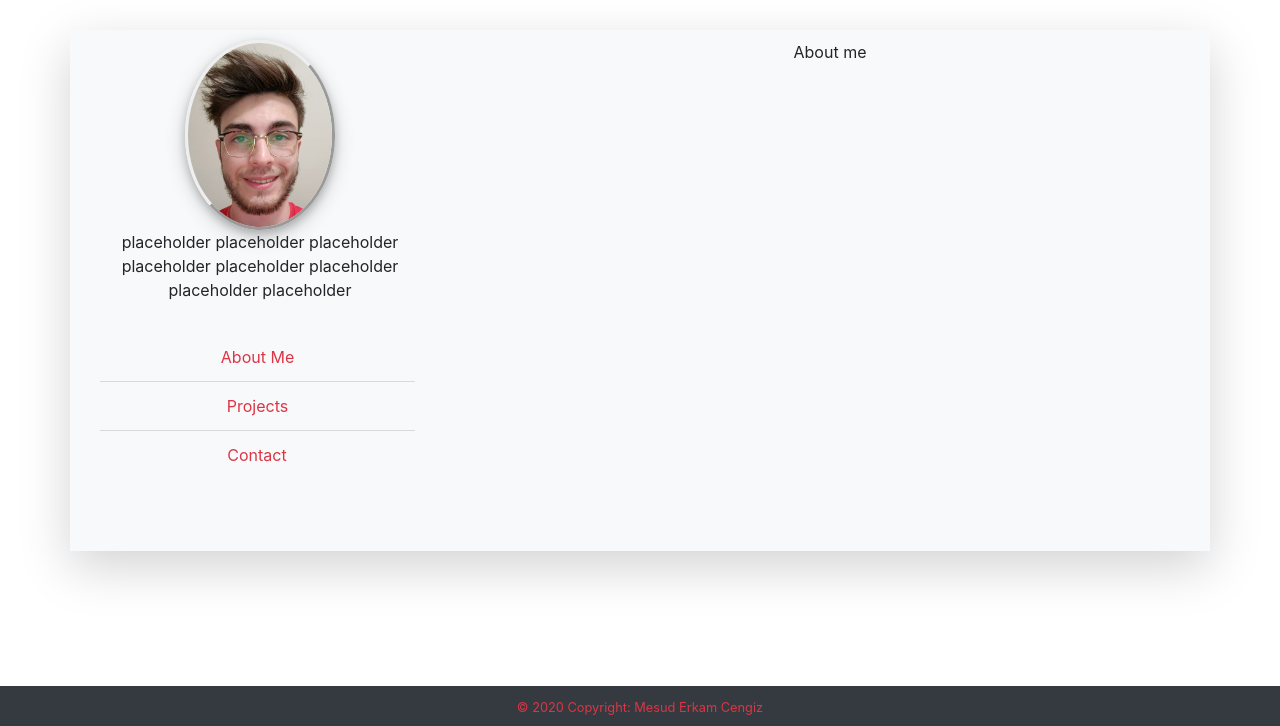
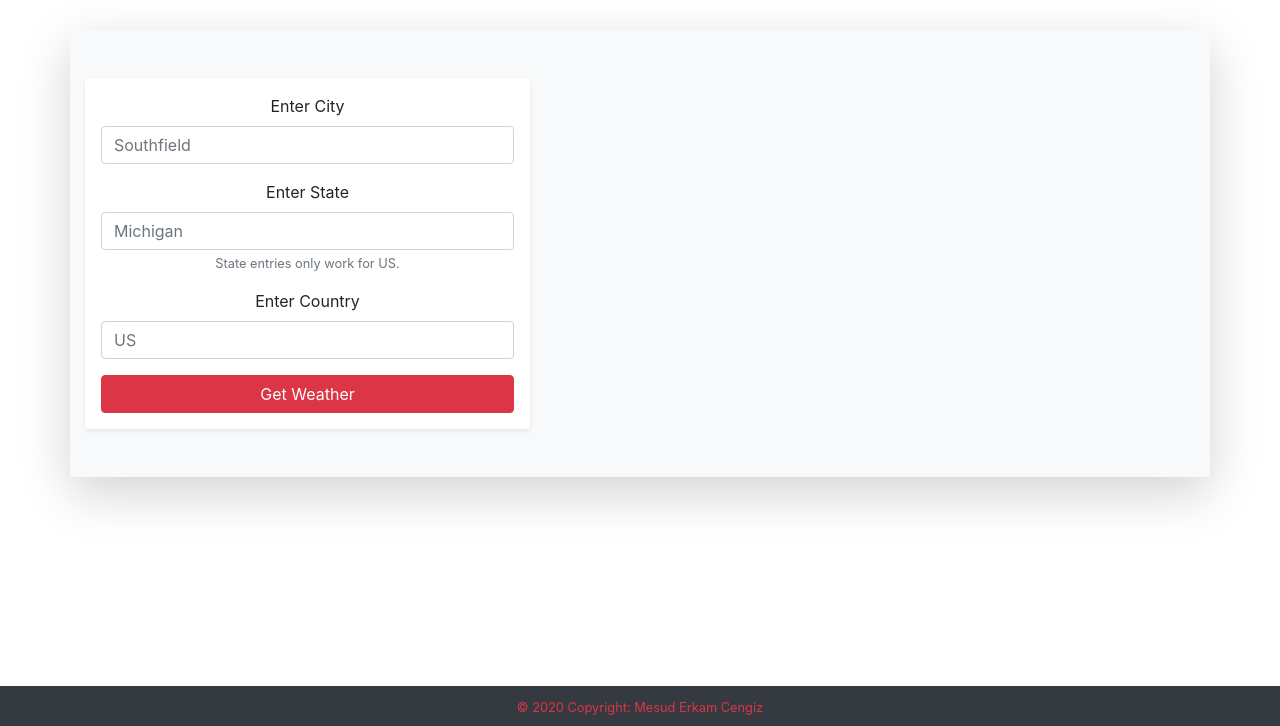
Before and after one commit to mesudc/WeatherApp, a Flask app: page / in a window 1280 px wide. Shown: the part 74-800 px from the top of the page. Run offline with Flask 2, Linux system fonts and the light colour scheme; some libraries are stand-ins or nearby versions.

Commit message:
Base functionality of Real time weather data
- Gather User input
- Gather API data based on user input
- Provide Result on a div container

```diff
--- a/app.py
+++ b/app.py
@@ -1,7 +1,43 @@
-from flask import Flask, render_template, url_for
+from flask import Flask, render_template, request
+import requests, json
 
 app = Flask(__name__)
 
-@app.route('/')
+
+
+@app.route('/', methods = ['GET', 'POST'])
 def index():
-    return render_template('index.html', title='Weather Application')
+    #runs when form is submitted
+    if request.method == "POST":
+        #Received data from HTML form
+        city = request.form['city']
+        state = request.form['state']
+        country = request.form['country']
+        api_key = "9e5557f9a8df83fbb035ba18ffbec788"
+
+        #Used for having separate layout from US and Other Countries and request metric/imperial units accordingly
+        if state == '':
+            weather_url = requests.get(f'http://api.openweathermap.org/data/2.5/weather?q={city},{country}&appid={api_key}&units=metric')
+            unit= 'C'
+        else:
+            weather_url = requests.get(f'http://api.openweathermap.org/data/2.5/weather?q={city},{state},{country}&appid={api_key}&units=imperial')
+            unit = 'F'
+
+        weather_data = weather_url.json()
+
+        #Could pass as an object to render_template(), left here for visibility
+        temp = round(weather_data['main']['temp'])
+        icon = weather_data['weather'][0]['icon']
+        icon = 'http://openweathermap.org/img/w/' + icon + '.png'
+        description = weather_data['weather'][0]['description']
+        feels_like = round(weather_data['main']['feels_like'])
+
+        if state == '':
+            return render_template('result.html', unit=unit, temp=temp, feels_like=feels_like, description=description, icon=icon, city=city, country=country)
+        else:
+            return render_template('result_us.html', unit=unit, temp=temp, feels_like=feels_like, description=description, icon=icon, city=city, state=state, country=country)
+    #Initial return when page is launched with no form submission
+    return render_template('index.html')
+
+if __name__ == '__main__':
+    app.run(debug=True)
--- a/static/divscript.js
+++ /dev/null
@@ -1,9 +0,0 @@
-$(document).ready(function(){
-  $('#content div').hide();
-  $('#About-Me').fadeIn('slow');
-  $('.btn').click(function() {
-    $('#content div').hide();
-    var target = '#' + $(this).data('target');
-    $(target).fadeIn('slow');
-  })
-});
--- a/static/main.css
+++ b/static/main.css
@@ -4,55 +4,21 @@
 .navbar-brand{
     font-size: 2rem;
 }
-.jumbotron{
-    padding: 10px;
-}
 .container{
     margin-top: 30px;
     margin-bottom: 10%;
-}
-#personal_photo{
-    width: 150px;
-    border-style: outset;
-    border-radius: 50%;
-    border: 5;
-    box-shadow: 0 4px 8px 0 rgba(0, 0, 0, 0.2), 0 6px 20px 0 rgba(0, 0, 0, 0.19);
 }
 .col-sm-4, .col-sm-8{
     margin-top: 10px;
     margin-bottom: 5%;
 }
-.link-wrapper {
-    padding: 15px;
+.col-sm-6{
+    margin-top: 10px;
+    margin-bottom: 5%;
 }
-
-.list-group.list-group-root {
-    padding: 0;
-    overflow: hidden;
+#SubmitBtn{
+margin-top: 10%;
 }
-
-.list-group.list-group-root .list-group {
-    margin-bottom: 0;
+#temp{
+    font-size: medium;
 }
-
-.list-group.list-group-root .list-group-item {
-    border-radius: 0;
-    border-width: 1px 0 0 0;
-}
-
-.list-group.list-group-root > .list-group-item:first-child {
-    border-top-width: 0;
-}
-
-.list-group.list-group-root > .list-group > .list-group-item {
-    padding-left: 30px;
-}
-
-.list-group.list-group-root > .list-group > .list-group > .list-group-item {
-    padding-left: 45px;
-}
-
-.list-group-item {
-    margin-right: 5px;
-    text-decoration: none;
-}
--- a/templates/index.html
+++ b/templates/index.html
@@ -2,7 +2,8 @@
 <html lang="en" dir="ltr">
 
 <head>
-  <title>Portfolio</title>
+  <title>Weather Application</title>
+
   <!--Required meta tags-->
   <meta charset="utf-8">
   <meta name="viewport" content="width=device-width, initial-scale=1">
@@ -18,7 +19,7 @@
   <link rel="stylesheet" type='text/css' href="static/main.css">
 
 </head>
-
+<!--http://openweathermap.org/img/w/{icon}.png-->
 <body>
   <!-- Start Nav bar-->
   <nav class="navbar navbar-expand-md bg-dark navbar-dark">
@@ -27,63 +28,29 @@
   <!--End Nav Bar-->
 
   <!--Main Container-->
-  <div class="container shadow-lg bg-light" id="page-content">
+  <div class="container shadow-lg bg-light justify-content-center">
     <div class="row text-center">
 
-      <!--Photo and Links-->
-      <div class="col-sm-4">
-
-        <!--Photo and Description-->
-        <img src="static/photo2.jpg" alt="Photo of me" id="personal_photo">
-        <p>placeholder placeholder placeholder placeholder placeholder placeholder placeholder placeholder</p>
-        <!--End Photo and Description-->
-
-        <!--List Group Wrapper-->
-        <div class="link-wrapper">
-
-          <div class="list-group list-group-root btn-group">
-
-            <!--About Me-->
-            <button type="button" class="list-group-item bg-light text-danger btn btn-info" id="btn1" data-target="About-Me">About Me</button>
-            <!--End About Me-->
-
-            <!--Projects Collapse Group-->
-            <a href="#Projects" class="list-group-item bg-light text-danger" data-toggle="collapse">Projects</a>
-            <div class="list-group collapse bg-light" id="Projects">
-              <button type="button" class="list-group-item bg-light text-danger btn btn-info" id="btn2" data-target="Project1">Project 1</button>
-              <button type="button" class="list-group-item bg-light text-danger btn btn-info" id="btn3" data-target="Project2">Project 2</button>
-              <button type="button" class="list-group-item bg-light text-danger btn btn-info" id="btn4" data-target="Project3">Project 3</button>
-            </div>
-            <!--End Projects Collapse Group-->
-
-            <!--Contact Link-->
-            <button type="button" class="list-group-item bg-light text-danger btn btn-info" id="btn5" data-target="Contact">Contact</button>
-            <!--End Contact-->
+      <div class="col-md-5 col-sm-12 col-xs-12 pt-5 mb-5">
+        <form method="POST" class="card p-3 border-0 shadow-sm">
+          <div class="form-group">
+            <label for="input-city">Enter City</label>
+            <input type="text" name="city" class="form-control" placeholder="Southfield">
           </div>
-          <!--End Link Wrapper-->
+          <div class="form-group">
+            <label for="input-state">Enter State</label>
+            <input type="text" name="state" class="form-control" placeholder="Michigan">
+            <small class="form-text text-muted">State entries only work for US.</small>
           </div>
+          <div class="form-group">
+            <label for="input-country" >Enter Country</label>
+            <input type="text" class="form-control" name="country" placeholder="US">
+          </div>
+          <div class="from-group">
+            <button class="btn btn-danger btn-block">Get Weather</button>
+          </div>
+        </form>
       </div>
-      <!--End photo and links-->
-
-      <!--Page information-->
-      <div class="col-sm-8" id="content">
-        <div id="About-Me">
-          <p>About me</p>
-        </div>
-        <div id="Project1">
-          <p>Test2</p>
-        </div>
-        <div id="Project2">
-          Test3
-        </div>
-        <div id="Project3">
-          Test4
-        </div>
-        <div id="Contact">
-          Test5
-        </div>
-      </div>
-      <!--End page information-->
     </div>
   </div>
   <!--End Main Container-->
```
Also changed, not shown: templates/layout.html (added, +65 -0 lines), templates/result.html (added, +16 -0 lines), templates/result_us.html (added, +14 -0 lines), static/photo2.jpg (deleted).
